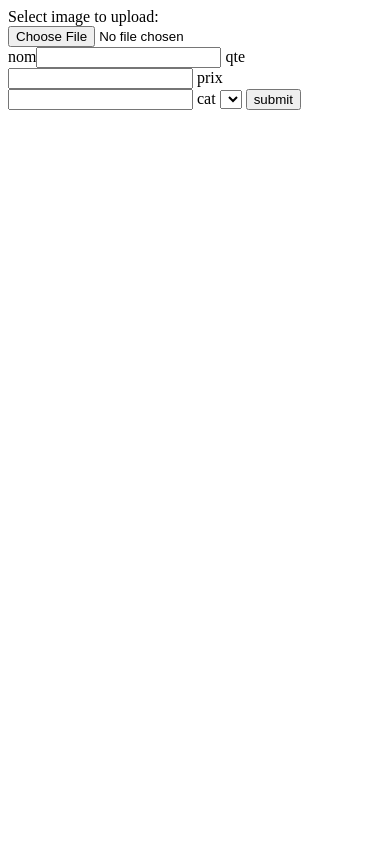
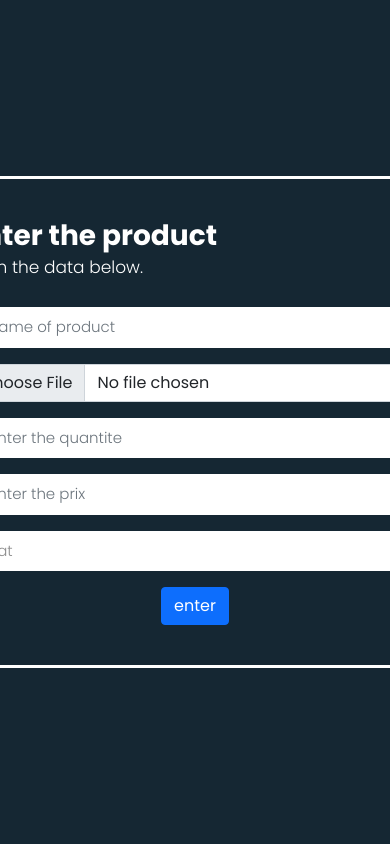
Before and after one commit to alaeloula/gamingcbcend, a PHP site: page /ajouterpd.php in a window 390 px wide. Run offline with PHP 8.4, Linux system fonts and the light colour scheme; data comes from the database, SQL or seed files in the repository; data that the repository does not hold is empty.

Commit message:
image upload

```diff
--- a/ajouterpd.php
+++ b/ajouterpd.php
@@ -6,33 +6,57 @@
     <meta http-equiv="X-UA-Compatible" content="IE=edge">
     <meta name="viewport" content="width=device-width, initial-scale=1.0">
     <title>Document</title>
+    <link rel="stylesheet" href="style.css">
+    <link href="https://cdn.jsdelivr.net/npm/bootstrap@5.0.2/dist/css/bootstrap.min.css" rel="stylesheet" integrity="sha384-EVSTQN3/azprG1Anm3QDgpJLIm9Nao0Yz1ztcQTwFspd3yD65VohhpuuCOmLASjC" crossorigin="anonymous">
+<!-- <script src="https://cdn.jsdelivr.net/npm/bootstrap@5.0.2/dist/js/bootstrap.bundle.min.js" integrity="sha384-MrcW6ZMFYlzcLA8Nl+NtUVF0sA7MsXsP1UyJoMp4YLEuNSfAP+JcXn/tWtIaxVXM" crossorigin="anonymous"></script> -->
 </head>
 <body>
-<form action="trtpd.php" method="post" enctype="multipart/form-data">
-        <!-- <label>Your Image File
-        <input type="file" name="myImage" accept="image/png, image/gif, image/jpeg" />
-        </label> -->
-        <label for="">Select image to upload:</label>
-        <input type="file" name="fileToUpload" id="fileToUpload"><br>
-        <label for="">nom</label><input type="text" name="nom" id="">
-        <label for="">qte</label><input type="text" name="qte" id="">
-        <label for="">prix</label><input type="text" name="prix" id="">
-        <label for="">cat</label>
-        <!-- <input type="number" name="cat" id=""> -->
+<div class="form-body">
+        <div class="row">
+            <div class="form-holder">
+                <div class="form-content">
+                    <div class="form-items">
+                        <h3>Enter the product</h3>
+                        <p>Fill in the data below.</p>
+                        <form class="requires-validation" action="trtpd.php" method="post" enctype="multipart/form-data" novalidate>
+
+                            <div class="col-md-12">
+                                <input class="form-control" type="text" name="nom" placeholder="Name of product" required>
+                            </div>
+                            <div class="col-md-12 mt-3">
+                                <input type="file" name="fileToUpload"  class="form-control" id="fileToUpload" required>
+                            </div>
+                            <div class="col-md-12">
+                                <input class="form-control" type="text" name="qte" placeholder="enter the quantite" required>
+                            </div>
+                            <div class="col-md-12">
+                                <input class="form-control" type="text" name="prix" placeholder="enter the prix" required>
+                            </div>
                             <?php
                             $sql = "SELECT * FROM `categorie` ";
                             $resultat = $connect->prepare($sql);
-       $resultat->execute() ;
-       $raw=$resultat->fetchAll();
+                            $resultat->execute();
+                            $raw = $resultat->fetchAll();
 
                             ?>
-        <select name="cat" id="">
+                            <div class="col-md-12">
+                                <select class="form-select mt-3" name="cat" required>
                                     <?php foreach ($raw as $key) {
-                echo "<option value=" . $key['id'] . ">" . $key['nom']."</option>";
+                                        echo "<option value=" . $key['id'] . ">" . $key['nom'] . "</option>";
                                     } ?>
-            <!-- <option value=""></option> -->
                                 </select>
-        <button type="submit">submit</button>
+
+                            </div>
+
+
+                            <div class="form-button mt-3 text-center">
+                                <button id="submit" type="submit" class="btn btn-primary">enter</button>
+                            </div>
                         </form>
+                    </div>
+                </div>
+            </div>
+        </div>
+    </div>
 </body>
 </html>
--- a/config.php
+++ b/config.php
@@ -2,7 +2,7 @@
 $servername = "localhost";
 $username = "root";
 $password = "";
-$dbname = "gaming";
+$dbname = "gm";
 try{
       $connect = new PDO("mysql:host=$servername;dbname=$dbname", $username, $password);
 
--- a/index.php
+++ b/index.php
@@ -22,7 +22,8 @@
                 <p><?php echo $key['prix']?></p>
                 <p><?php echo $key['id_cat']?></p>
                 <!-- <img src="<?php echo $key['image']?>" alt="llll" srcset=""> -->
-                <img src="..\ayh.png" alt="aaaaaaaaaaaaa" srcset="">
+                <img src="<?php echo $key['image']?>" alt="aaaaaaaaaaaaa" srcset="">
+                <!-- <img src="uploads/Capture d’écran (1).png" alt="aaaaaaaaaaaaa" srcset=""> -->
                 <?php echo"<a class='btn btn-info' href='modifierpd.php?id=$id'><i class='fa fa-trash-o fa-lg'></i> modifier</a>" ?>
                 <?php echo"<a class='btn btn-info' href='deletepd.php?id=$id'><i class='fa fa-trash-o fa-lg'></i> delete</a>" ?>
             </div>
--- /dev/null
+++ b/style.css
@@ -0,0 +1,149 @@
+@import url('https://fonts.googleapis.com/css2?family=Poppins:wght@300;400;500;700;900&display=swap');
+
+*, body {
+    font-family: 'Poppins', sans-serif;
+    font-weight: 400;
+    -webkit-font-smoothing: antialiased;
+    text-rendering: optimizeLegibility;
+    -moz-osx-font-smoothing: grayscale;
+}
+
+html, body {
+    height: 100% !important;
+    background-color: #152733 !important;
+    overflow: hidden !important;
+}
+
+
+.form-holder {
+      display: flex;
+      flex-direction: column;
+      justify-content: center;
+      align-items: center;
+      text-align: center;
+      min-height: 100vh;
+}
+
+.form-holder .form-content {
+    position: relative;
+    text-align: center;
+    display: -webkit-box;
+    display: -moz-box;
+    display: -ms-flexbox;
+    display: -webkit-flex;
+    display: flex;
+    -webkit-justify-content: center;
+    justify-content: center;
+    -webkit-align-items: center;
+    align-items: center;
+    padding: 60px;
+}
+
+.form-content .form-items {
+    border: 3px solid #fff;
+    padding: 40px;
+    display: inline-block;
+    width: 100%;
+    min-width: 540px;
+    -webkit-border-radius: 10px;
+    -moz-border-radius: 10px;
+    border-radius: 10px;
+    text-align: left;
+    -webkit-transition: all 0.4s ease;
+    transition: all 0.4s ease;
+}
+
+.form-content h3 {
+    color: #fff;
+    text-align: left;
+    font-size: 28px;
+    font-weight: 600;
+    margin-bottom: 5px;
+}
+
+.form-content h3.form-title {
+    margin-bottom: 30px;
+}
+
+.form-content p {
+    color: #fff;
+    text-align: left;
+    font-size: 17px;
+    font-weight: 300;
+    line-height: 20px;
+    margin-bottom: 30px;
+}
+
+
+.form-content label, .was-validated .form-check-input:invalid~.form-check-label, .was-validated .form-check-input:valid~.form-check-label{
+    color: #fff;
+}
+
+.form-content input[type=text], .form-content input[type=password], .form-content input[type=email], .form-content select {
+    width: 100%;
+    padding: 9px 20px;
+    text-align: left;
+    border: 0;
+    outline: 0;
+    border-radius: 6px;
+    background-color: #fff;
+    font-size: 15px;
+    font-weight: 300;
+    color: #8D8D8D;
+    -webkit-transition: all 0.3s ease;
+    transition: all 0.3s ease;
+    margin-top: 16px;
+}
+
+
+.btn-primary{
+    background-color: #6C757D;
+    outline: none;
+    border: 0px;
+     box-shadow: none;
+}
+
+.btn-primary:hover, .btn-primary:focus, .btn-primary:active{
+    background-color: #495056;
+    outline: none !important;
+    border: none !important;
+     box-shadow: none;
+}
+
+.form-content textarea {
+    position: static !important;
+    width: 100%;
+    padding: 8px 20px;
+    border-radius: 6px;
+    text-align: left;
+    background-color: #fff;
+    border: 0;
+    font-size: 15px;
+    font-weight: 300;
+    color: #8D8D8D;
+    outline: none;
+    resize: none;
+    height: 120px;
+    -webkit-transition: none;
+    transition: none;
+    margin-bottom: 14px;
+}
+
+.form-content textarea:hover, .form-content textarea:focus {
+    border: 0;
+    background-color: #ebeff8;
+    color: #8D8D8D;
+}
+
+.mv-up{
+    margin-top: -9px !important;
+    margin-bottom: 8px !important;
+}
+
+.invalid-feedback{
+    color: #ff606e;
+}
+
+.valid-feedback{
+   color: #2acc80;
+}
```
Also changed, not shown: ajoutercat.php (+10 -2 lines), gaming.sql (+57 -22 lines), trtpd.php (+4 -4 lines), uploads/Capture d’écran (1).png (added). Lines whose indentation alone changed are shown as unchanged.
